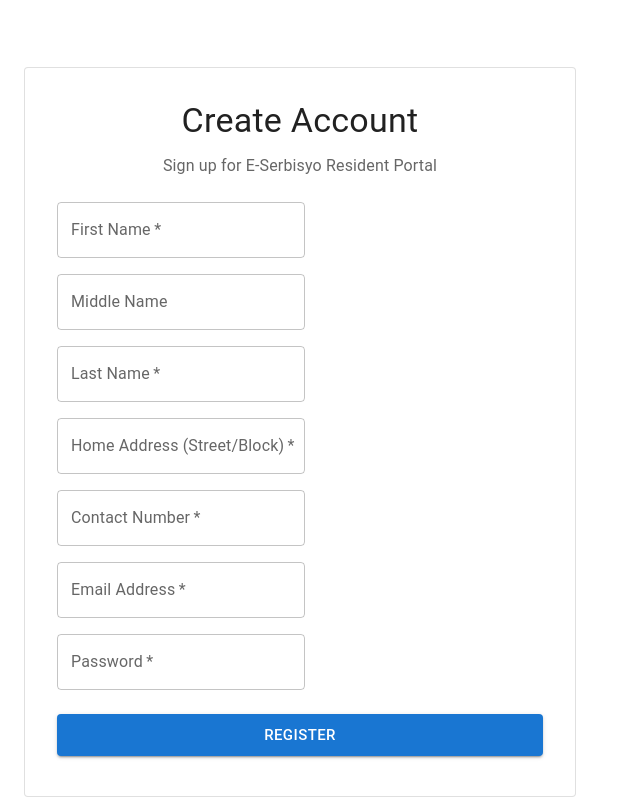
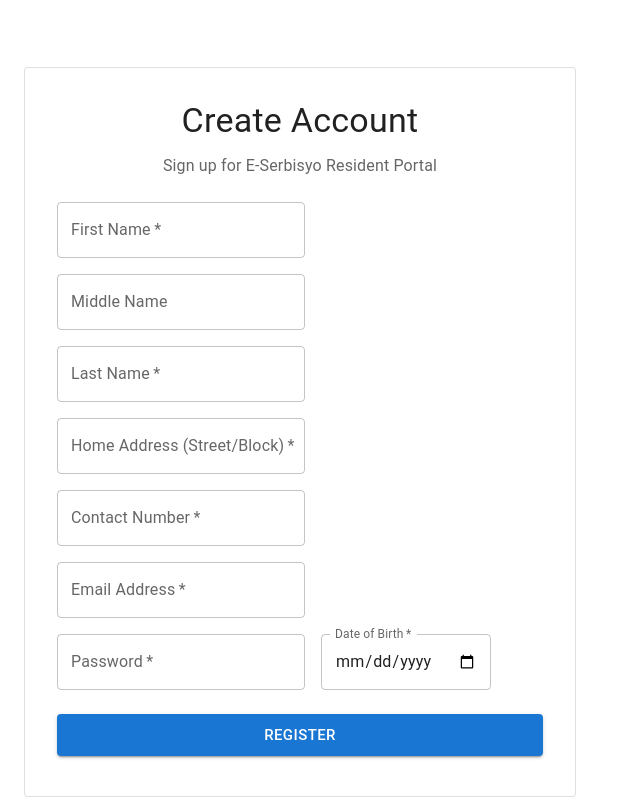
Before and after one commit to AetherrAkuma/brgymalaya_e-serbisyo, a React (Vite) app in the folder client/: page /register in a window 1280 px wide. Shown: the whole page, without its empty margins (0-640 px from the left). Built offline with nearby package versions, Linux system fonts and the light colour scheme.

Commit message:
fixed the register logic

```diff
--- a/client/src/pages/Register.jsx
+++ b/client/src/pages/Register.jsx
@@ -98,6 +98,17 @@ const Register = () => {
                             <Grid item xs={12}>
                                 <TextField fullWidth type="password" label="Password" name="password" required onChange={handleChange} />
                             </Grid>
+                            <Grid item xs={12} sm={6}>
+                                <TextField
+                                    fullWidth
+                                    type="date"
+                                    label="Date of Birth"
+                                    name="date_of_birth"
+                                    InputLabelProps={{ shrink: true }}
+                                    required
+                                    onChange={handleChange}
+                                />
+                            </Grid>
                         </Grid>
 
                         <Button
```
Also changed, not shown: 1 other file (tests, documents, lock files or other folders).
